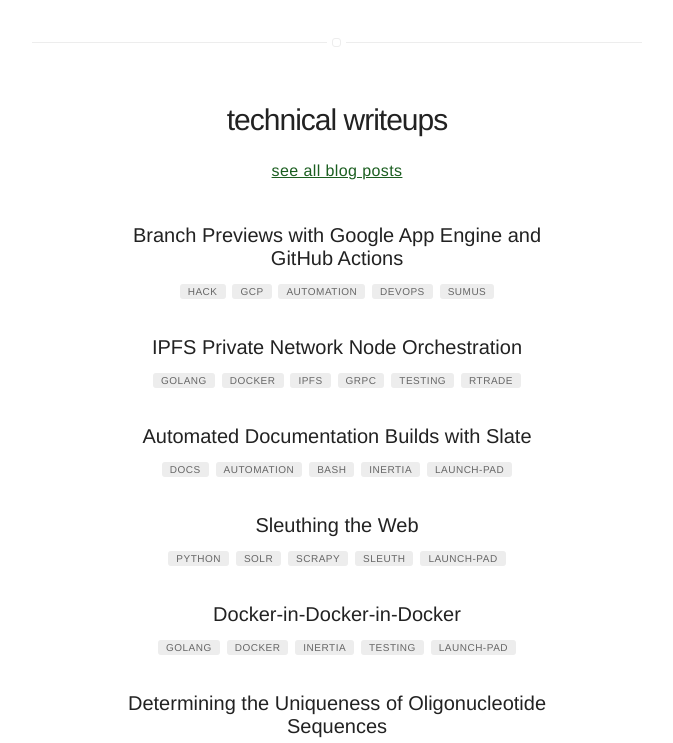
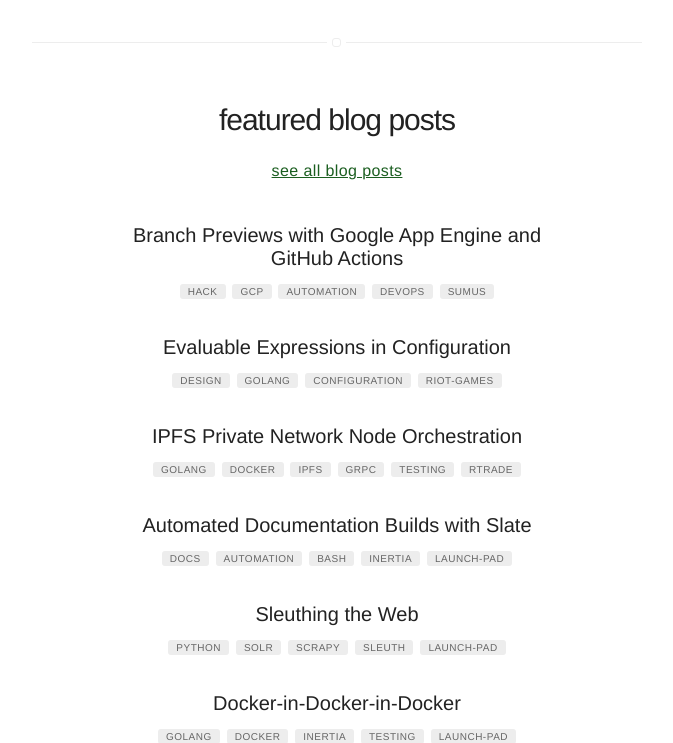
Before and after one commit to bobheadxi/bobheadxi.github.io, a Jekyll site: the page built from index.html, in a window 1280 px wide and 900 px high, scrolled down 3617 px, cut to the strip 157-900 px from the top of the window. Shown: the whole strip, without its empty margins (303-976 px from the left). Built offline with Jekyll 4.4.1, drawn with Linux system fonts in a browser that asks for light colours; nearby versions of some CDN libraries; emoji names are drawn with the system emoji font.

Commit message:
update featured posts

```diff
--- a/index.html
+++ b/index.html
@@ -83,7 +83,7 @@ title: Home
 <br />
 
 <section class="list">
-  <h1 style="font-weight:500;text-align:center;">technical writeups</h1>
+  <h1 style="font-weight:500;text-align:center;">featured blog posts</h1>
 
   <p style="text-align:center;">
     <a href="/blog/">
```
Also changed, not shown: _posts/2019-7-25-evaluable-expressions.md (+1 -0 lines).
